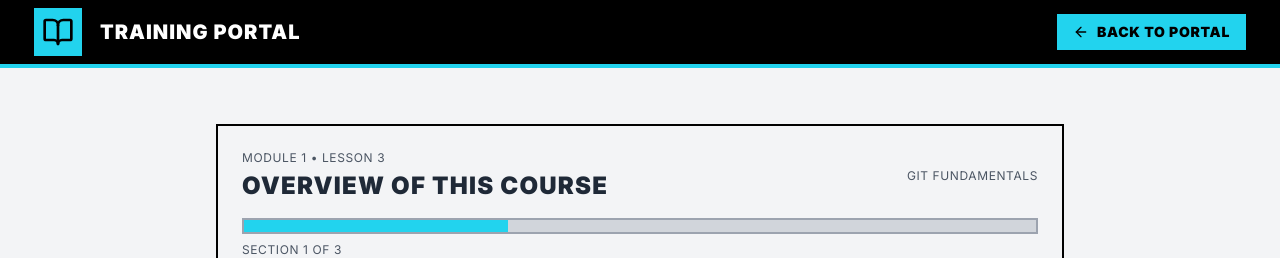
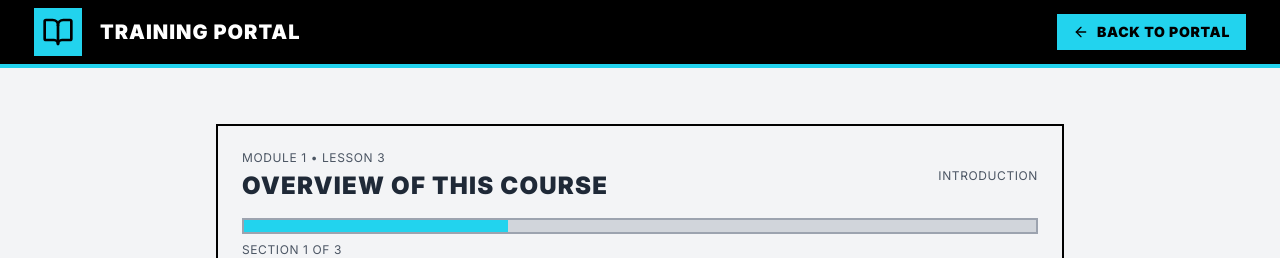
Before and after one commit to petersonBrandon/portfolio, a Next.js app: page /training-portal/courses/devops/git/module-1-introduction/lesson-3-course-overview in a window 1280 px wide. Shown: the top 258 px of the page. Built offline with nearby package versions, Linux system fonts and the light colour scheme.

Commit message:
Data handling fix

```diff
--- a/app/training-portal/courses/devops/git/module-1-introduction/lesson-1-what-is-version-control/page.tsx
+++ b/app/training-portal/courses/devops/git/module-1-introduction/lesson-1-what-is-version-control/page.tsx
@@ -19,12 +19,14 @@ import LessonLayout from "../../../../../../../components/training/lesson/Lesson
 import ResultsComponent from "../../../../../../../components/training/lesson/ResultsComponent";
 import { LessonProps, QuizResults } from "../../../../../../../types/lesson";
 
-export default function WhatIsVersionControlLesson({
-  lessonTitle = "What is Version Control?",
-  moduleTitle = "Git Fundamentals",
-  lessonNumber = 1,
-  moduleNumber = 1,
-}: LessonProps) {
+export default function WhatIsVersionControlLesson() {
+  const lessonDetails: LessonProps = {
+    lessonTitle: "What is Version Control?",
+    moduleTitle: "Introduction",
+    lessonNumber: 1,
+    moduleNumber: 1,
+  };
+
   const [currentSection, setCurrentSection] = useState(0);
   const [quizCompleted, setQuizCompleted] = useState(false);
   const [quizResults, setQuizResults] = useState<QuizResults | null>(null);
@@ -452,10 +454,10 @@ export default function WhatIsVersionControlLesson({
 
   return (
     <LessonLayout
-      lessonTitle={lessonTitle}
-      moduleTitle={moduleTitle}
-      lessonNumber={lessonNumber}
-      moduleNumber={moduleNumber}
+      lessonTitle={lessonDetails.lessonTitle}
+      moduleTitle={lessonDetails.moduleTitle}
+      lessonNumber={lessonDetails.lessonNumber}
+      moduleNumber={lessonDetails.moduleNumber}
       sections={sections}
       currentSection={currentSection}
       onSectionChange={setCurrentSection}
--- a/app/training-portal/courses/devops/git/module-1-introduction/lesson-2-what-is-git/page.tsx
+++ b/app/training-portal/courses/devops/git/module-1-introduction/lesson-2-what-is-git/page.tsx
@@ -19,12 +19,13 @@ import LessonLayout from "../../../../../../../components/training/lesson/Lesson
 import ResultsComponent from "../../../../../../../components/training/lesson/ResultsComponent";
 import { LessonProps, QuizResults } from "../../../../../../../types/lesson";
 
-export default function WhatIsGitLesson({
-  lessonTitle = "What is Git and Why Use It?",
-  moduleTitle = "Git Fundamentals",
-  lessonNumber = 2,
-  moduleNumber = 1,
-}: LessonProps) {
+export default function WhatIsGitLesson() {
+  const lessonDetails: LessonProps = {
+    lessonTitle: "What is Git and Why Use It?",
+    moduleTitle: "Introduction",
+    lessonNumber: 2,
+    moduleNumber: 1,
+  };
   const [currentSection, setCurrentSection] = useState(0);
   const [quizCompleted, setQuizCompleted] = useState(false);
   const [quizResults, setQuizResults] = useState<QuizResults | null>(null);
@@ -509,10 +510,10 @@ export default function WhatIsGitLesson({
 
   return (
     <LessonLayout
-      lessonTitle={lessonTitle}
-      moduleTitle={moduleTitle}
-      lessonNumber={lessonNumber}
-      moduleNumber={moduleNumber}
+      lessonTitle={lessonDetails.lessonTitle}
+      moduleTitle={lessonDetails.moduleTitle}
+      lessonNumber={lessonDetails.lessonNumber}
+      moduleNumber={lessonDetails.moduleNumber}
       sections={sections}
       currentSection={currentSection}
       onSectionChange={setCurrentSection}
--- a/app/training-portal/courses/devops/git/module-1-introduction/lesson-3-course-overview/page.tsx
+++ b/app/training-portal/courses/devops/git/module-1-introduction/lesson-3-course-overview/page.tsx
@@ -22,12 +22,13 @@ import InteractiveCard from "../../../../../../../components/training/lesson/Int
 import LessonLayout from "../../../../../../../components/training/lesson/LessonLayout";
 import { LessonProps } from "../../../../../../../types/lesson";
 
-export default function CourseOverviewLesson({
-  lessonTitle = "Overview of This Course",
-  moduleTitle = "Git Fundamentals",
-  lessonNumber = 3,
-  moduleNumber = 1,
-}: LessonProps) {
+export default function CourseOverviewLesson() {
+  const lessonDetails: LessonProps = {
+    lessonTitle: "Overview of This Course",
+    moduleTitle: "Introduction",
+    lessonNumber: 3,
+    moduleNumber: 1,
+  };
   const [currentSection, setCurrentSection] = useState(0);
   const [completed, setCompleted] = useState(false);
 
@@ -512,10 +513,10 @@ export default function CourseOverviewLesson({
 
   return (
     <LessonLayout
-      lessonTitle={lessonTitle}
-      moduleTitle={moduleTitle}
-      lessonNumber={lessonNumber}
-      moduleNumber={moduleNumber}
+      lessonTitle={lessonDetails.lessonTitle}
+      moduleTitle={lessonDetails.moduleTitle}
+      lessonNumber={lessonDetails.lessonNumber}
+      moduleNumber={lessonDetails.moduleNumber}
       sections={sections}
       currentSection={currentSection}
       onSectionChange={(index: number) => {
--- a/app/training-portal/courses/devops/git/module-2-getting-started/lesson-1-installing-git/page.tsx
+++ b/app/training-portal/courses/devops/git/module-2-getting-started/lesson-1-installing-git/page.tsx
@@ -20,12 +20,13 @@ import LessonLayout from "../../../../../../../components/training/lesson/Lesson
 import ResultsComponent from "../../../../../../../components/training/lesson/ResultsComponent";
 import { LessonProps, QuizResults } from "../../../../../../../types/lesson";
 
-export default function InstallingGitLesson({
-  lessonTitle = "Installing Git",
-  moduleTitle = "Git Setup",
-  lessonNumber = 1,
-  moduleNumber = 2,
-}: LessonProps) {
+export default function InstallingGitLesson() {
+  const lessonDetails: LessonProps = {
+    lessonTitle: "Installing Git",
+    moduleTitle: "Getting Started",
+    lessonNumber: 1,
+    moduleNumber: 2,
+  };
   const [currentSection, setCurrentSection] = useState(0);
   const [quizCompleted, setQuizCompleted] = useState(false);
   const [quizResults, setQuizResults] = useState<QuizResults | null>(null);
@@ -629,10 +630,10 @@ export default function InstallingGitLesson({
 
   return (
     <LessonLayout
-      lessonTitle={lessonTitle}
-      moduleTitle={moduleTitle}
-      lessonNumber={lessonNumber}
-      moduleNumber={moduleNumber}
+      lessonTitle={lessonDetails.lessonTitle}
+      moduleTitle={lessonDetails.moduleTitle}
+      lessonNumber={lessonDetails.lessonNumber}
+      moduleNumber={lessonDetails.moduleNumber}
       sections={sections}
       currentSection={currentSection}
       onSectionChange={setCurrentSection}
```
